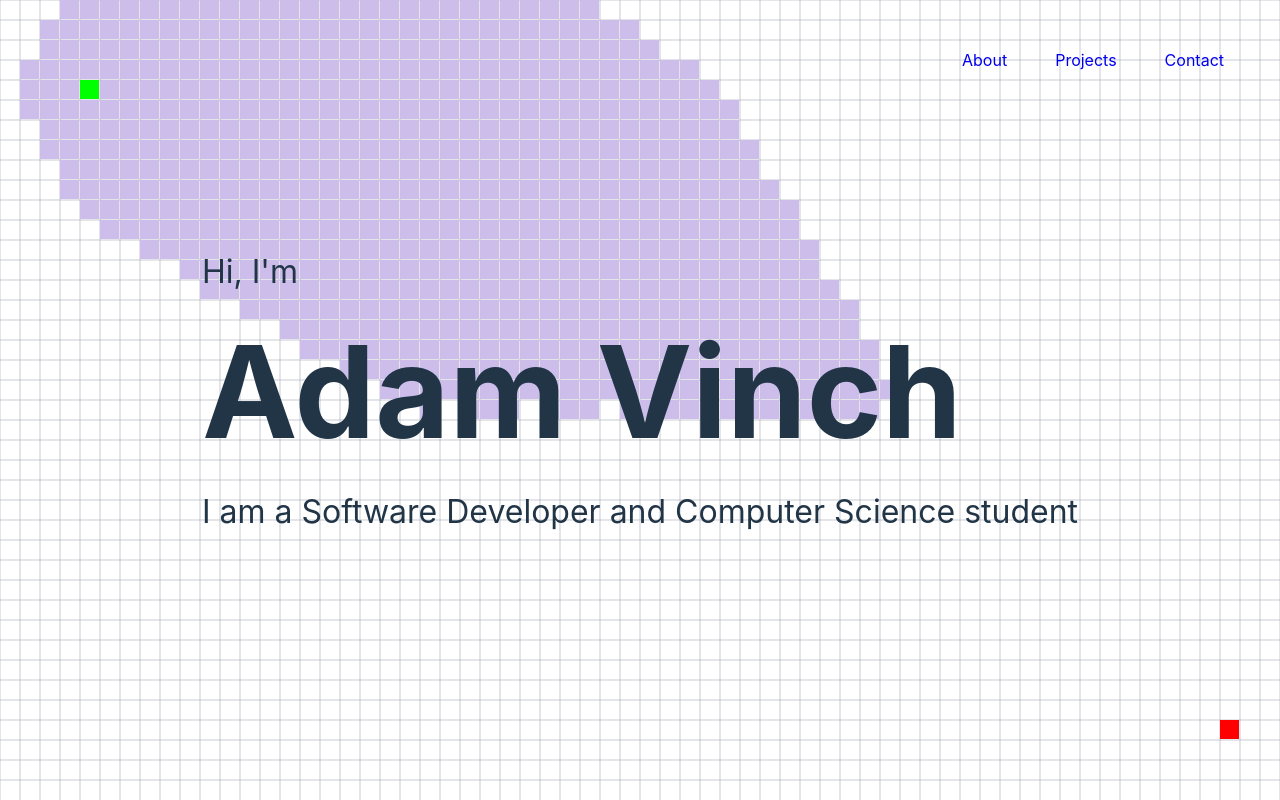
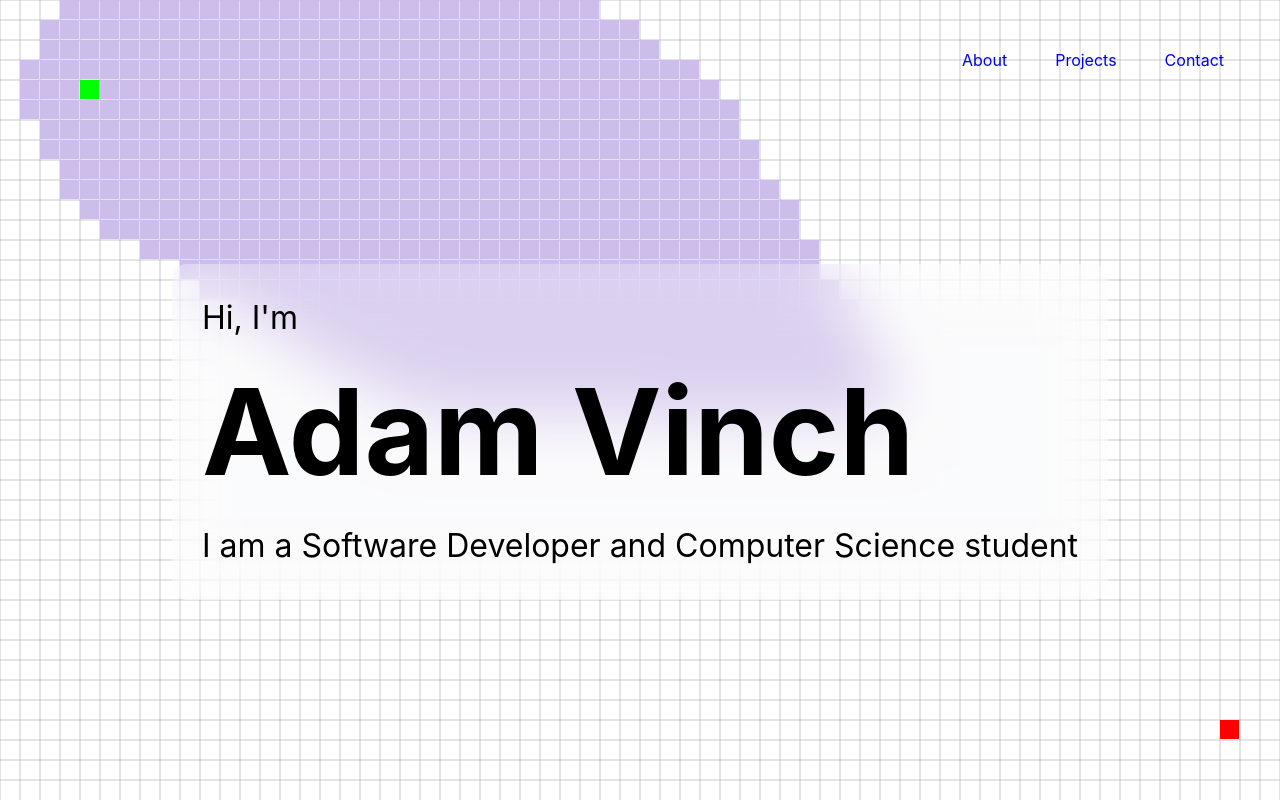
Before and after one commit to Adamv27/Portfolio, a React (Vite) app: page / in a window 1280 px wide. Built offline with nearby package versions, Linux system fonts and the light colour scheme.

Commit message:
Add frosted glass behind name

```diff
--- a/src/styles/Home.css
+++ b/src/styles/Home.css
@@ -1,11 +1,18 @@
 #home-text {
     align-self: center;
-    margin-top: -5em;
+    position: relative;
+    padding: 30px;
+    background: rgba(255, 255, 255, 0.25);
+    backdrop-filter: blur(30px);
+    border-radius: 15px;
+    color: black;
 }
+
+
 
 #name {
     font-weight: bolder;
-    font-size: 8em;
+    font-size: 7.5em;
 }
 
 .text {
```
